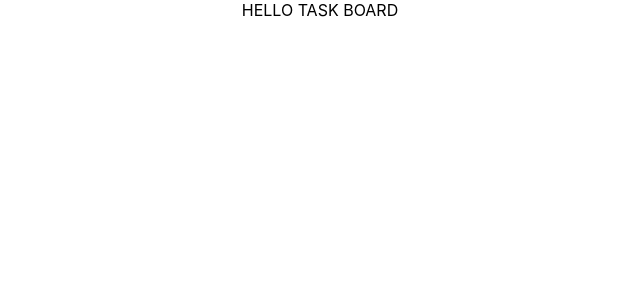
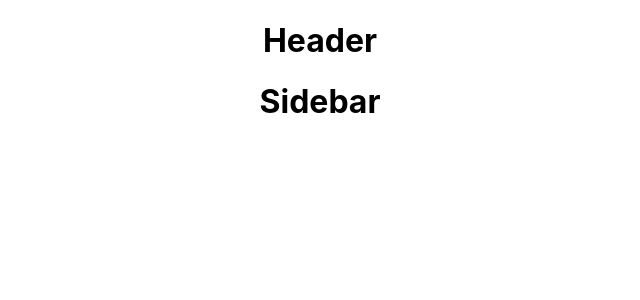
Before and after one commit to gloriaconcepto/sample-task-board, a React (Create React App) app: page / in a window 1280 px wide. Shown: the top 300 px of the page, without its empty margins (320-960 px from the left). Built offline with nearby package versions, Linux system fonts and the light colour scheme.

Commit message:
Project structure added

```diff
--- a/src/App.js
+++ b/src/App.js
@@ -1,11 +1,11 @@
-import './App.css';
-
+import "./App.css";
+import Layout from "./components/layout";
 function App() {
-  return (
-    <div className="App">
-   HELLO TASK BOARD
-    </div>
-  );
+    return (
+        <div className="App">
+            <Layout />
+        </div>
+    );
 }
 
 export default App;
--- /dev/null
+++ b/src/components/layout/Header.js
@@ -0,0 +1,19 @@
+import React, { memo, useEffect, useState } from "react";
+
+
+const Headers= memo((props) => {
+
+
+    useEffect(() => {
+
+    }, []);
+
+
+    return (
+        <React.Fragment>
+          <h1>Header</h1>
+        </React.Fragment>
+    );
+});
+
+export default Headers;
--- /dev/null
+++ b/src/components/layout/Sidebar.js
@@ -0,0 +1,19 @@
+import React, { memo, useEffect, useState } from "react";
+
+
+const Sidebar= memo((props) => {
+
+
+    useEffect(() => {
+
+    }, []);
+
+
+    return (
+        <React.Fragment>
+          <h1>Sidebar</h1>
+        </React.Fragment>
+    );
+});
+
+export default Sidebar;
--- /dev/null
+++ b/src/components/layout/index.js
@@ -0,0 +1,16 @@
+import React, { memo, useEffect, useState } from "react";
+import Sidebar from "./Sidebar";
+import Headers from "./Header";
+
+const Layout = memo((props) => {
+    useEffect(() => {}, []);
+
+    return (
+        <React.Fragment>
+            <Headers />
+            <Sidebar />
+        </React.Fragment>
+    );
+});
+
+export default Layout;
```
Also changed, not shown: 1 other file (tests, documents, lock files or other folders).
